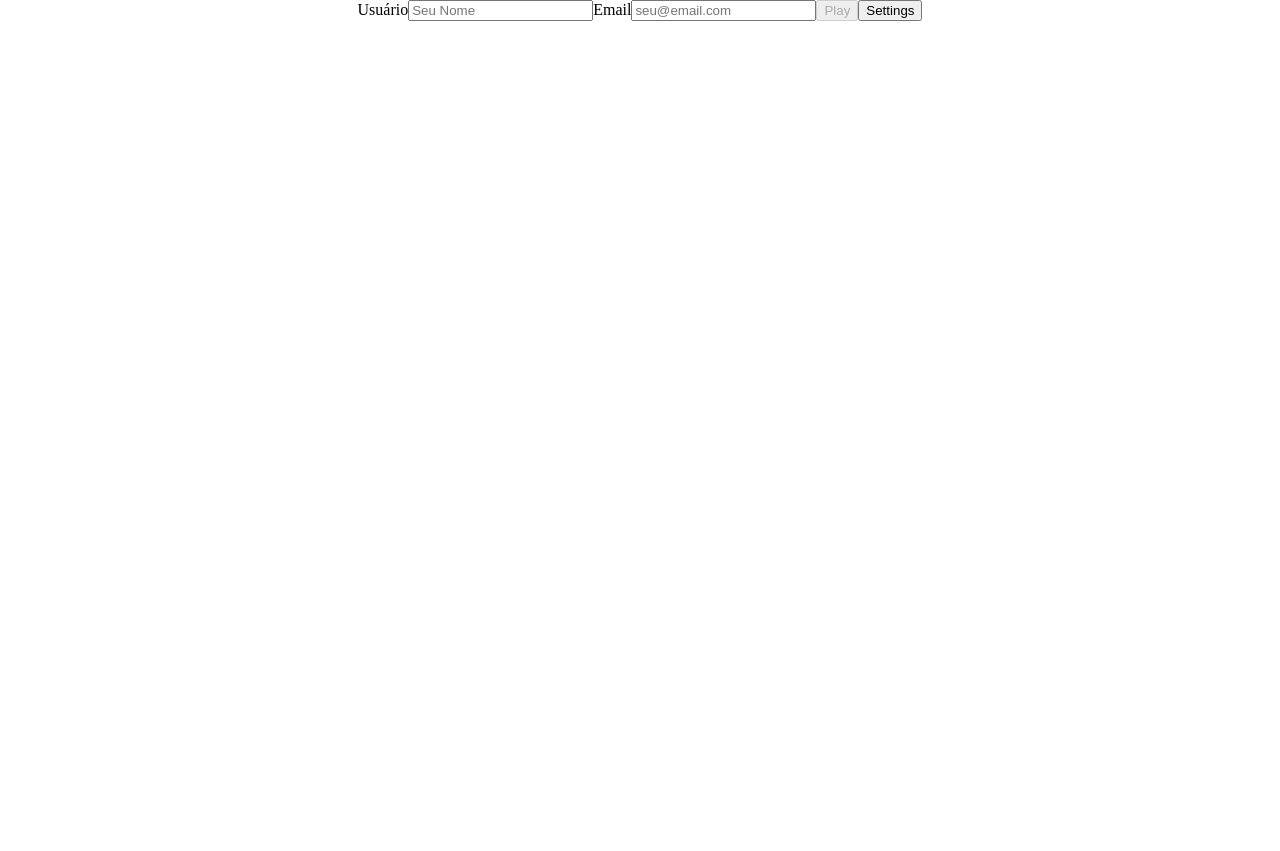
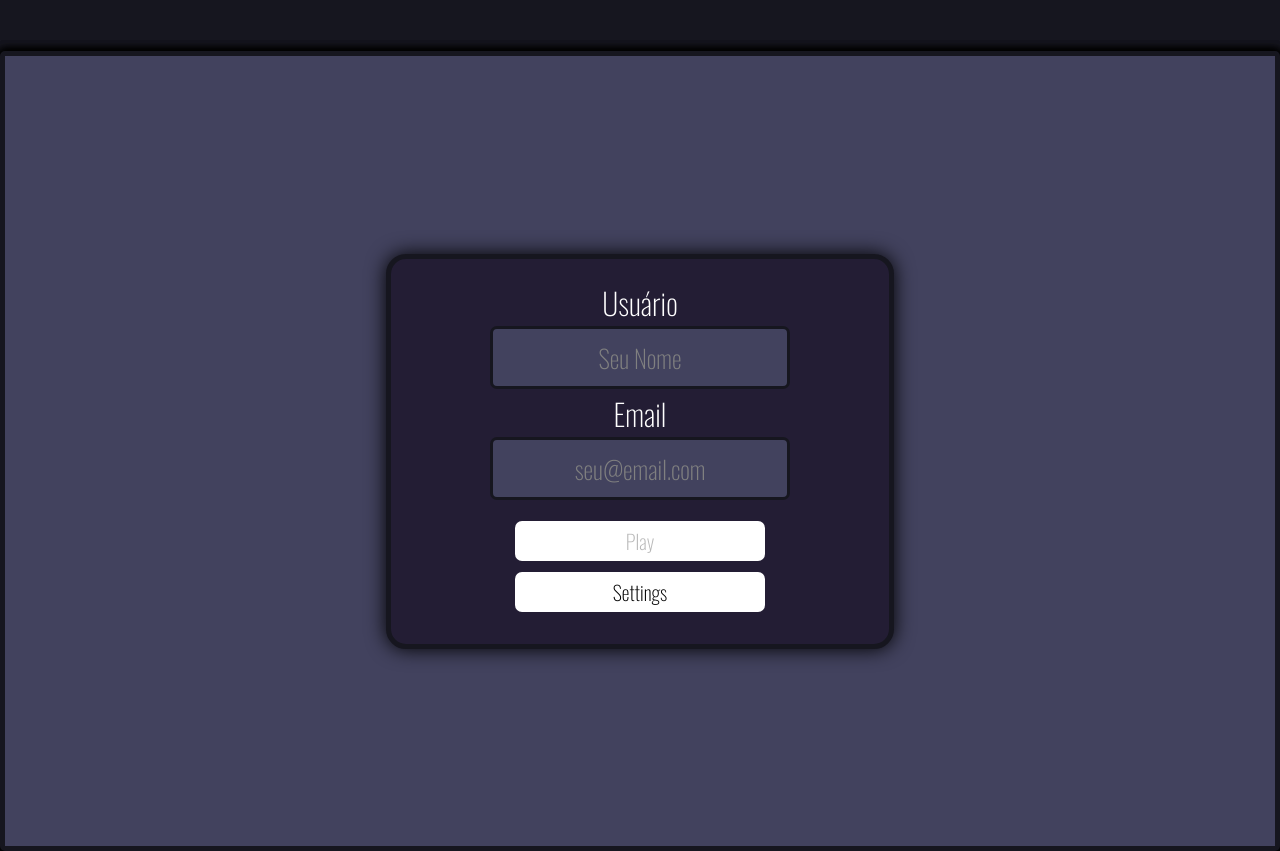
Before and after one commit to zTiagok/trybe-18.trivia, a React (Create React App) app: page / in a window 1280 px wide. Before the commit the page ends 800 px from the top, so only its background shows below. Built offline with nearby package versions, Linux system fonts and the light colour scheme.

Commit message:
Adição do CSS

```diff
--- a/src/App.css
+++ b/src/App.css
@@ -1,46 +1,302 @@
-body {
+@import url('https://fonts.googleapis.com/css2?family=Oswald:wght@200&display=swap') ;
+
+:root {
+
+  --green: rgb(6, 240, 15);
+
+  --background: rgb(22, 22, 31);
+
+  --foreground: rgb(66, 66, 94);
+
+  --details: rgb(35, 29, 52);
+}
+
+* {
   box-sizing: border-box;
+  font-family: Oswald , sans-serif;
   margin: 0;
   padding: 0;
 }
 
-.App {
-  text-align: center;
+body {
+  background-color: var(--background);
+  color: white;
+  user-select: none;
 }
 
-.App-logo {
-  height: 15vmin;
-  pointer-events: none;
+/* APP _____________________ */
+.App {
+  background-color: var(--foreground);
+  border: 5px solid var(--background);
+  border-radius: 5px;
+  box-shadow: 0 0 10px black , 0 0 10px black , 0 0 10px black , 0 0 10px black;
+  display: flex;
+  flex-direction: column;
+  height: 800px;
+  margin: auto;
+  margin-top: 4%;
+  max-height: 800px;
+  max-width: 1400px;
+
+  /* background-image: url(./images/TRYBE\ TRIVIA.png);
+  background-repeat: no-repeat;
+  background-size: cover;
+  background-position: center;
+  background-position-x: center; */
 }
 
-.red-border {
-  border: 1px solid red;
+#timer-countdown {
+  font-size: 50px;
 }
 
-.green-border {
-  border: 1px solid green;
+/* LOGIN_____________________ */
+#login-page {
+  height: 100%;
+  display: flex;
+  align-items: center;
+  justify-content: center;
 }
 
-@media ( prefers-reduced-motion : no-preference ) {
+#login-form {
+  align-items: center;
+  background-color: var(--details);
+  border: 5px solid var(--background);
+  box-shadow: 0 0 20px black;
+  border-radius: 20px;
+  display: flex;
+  flex-direction: column;
+  font-size: 30px;
+  height: 50%;
+  justify-content: space-evenly;
+  width: 40%;
+  padding-bottom: 20px;
+}
 
-  .App-logo {
-    animation: shake infinite 0.82s cubic-bezier(0.36, 0.07, 0.19, 0.97) both;
+#login-form input {
+  padding: 10px;
+  font-size: 25px;
+  text-align: center;
+  width: 300px;
+  color: white;
+  text-shadow: 0 0 5px white;
+  border-radius: 7px;
+  margin-top: -20px;
+  border: 3px solid var(--background);
+  background-color: var(--foreground);
+}
+
+#login-form input:focus {
+  background-color: white;
+  border: 3px solid var(--foreground);
+  outline: none;
+  color: black;
+  text-shadow: none;
+}
+
+#email-label {
+  margin-top: -20px;
+}
+
+#login-form button {
+  width: 250px;
+  padding: 5px;
+  margin-bottom: -10px;
+  font-size: 20px;
+  background-color: white;
+  border: none;
+  border-radius: 7px;
+}
+
+#btn-settings {
+  cursor: pointer;
+}
+
+#btn-play {
+  cursor: not-allowed;
+}
+
+#btn-play:not(:disabled) {
+  animation: shake 2s 0.5s;
+  animation-iteration-count: infinite;
+  cursor: pointer;
+}
+
+::placeholder {
+  color: grey;
+  text-shadow: none;
+}
+
+/* HEADER____________________ */
+header {
+  align-items: center;
+  background-color: var(--details);
+  border-bottom: 3px solid white;
+  border-radius: 0 0 5px 5px;
+  box-shadow: 0 4px 10px var(--background);
+  display: flex;
+  flex-grow: 0;
+  font-size: 30px;
+  justify-content: space-around;
+  padding-bottom: 40px;
+  padding-top: 40px;
+  text-shadow: 0 0 5px white;
+  width: 100%;
+}
+
+#header-user {
+  align-items: center;
+  display: flex;
+  flex-direction: row;
+  justify-content: left;
+  width: 300px;
+}
+
+#header-icon {
+  border-radius: 50px;
+  width: 40px;
+}
+
+#header-username {
+  margin-left: 10px;
+}
+
+#header-score {
+  display: flex;
+}
+
+#header-score-value {
+  margin-left: 8px;
+}
+
+/* GAME______________________ */
+#game-page {
+  display: flex;
+  flex-direction: column;
+  flex-grow: 1;
+  margin: auto;
+}
+
+#trivia-game {
+  align-items: center;
+  display: flex;
+  flex-direction: column;
+  height: 600px;
+  justify-content: space-evenly;
+  max-width: 600px;
+  width: 600px;
+}
+
+.trivia-category {
+  font-size: 60px;
+  margin-bottom: -10px;
+  text-align: center;
+  width: 800px;
+
+  /* background: linear-gradient(to right, var(--foreground) 0.1%, rgb(255, 255, 255) 50%, rgb(255, 255, 255) 60%, var(--foreground) 70%);
+  -webkit-background-clip: text;
+  -webkit-text-fill-color: transparent;
+  animation: shine 7s 0s infinite linear;
+  animation-fill-mode: forwards;
+  -webkit-text-size-adjust: none;
+  text-decoration: none;
+  white-space: nowrap; */
+}
+
+@keyframes shine {
+  0% {
+    background-position: 0;
+  }
+  50% {
+    background-position: 400px;
+  }
+  100% {
+    background-position: 800px;
   }
 }
 
-.App-header {
-  align-items: center;
-  background-color: #282c34;
-  color: white;
+.trivia-line {
+  background-image: linear-gradient(to right, var(--foreground), var(--details), var(--details), var(--details), var(--foreground));
+  border: none;
+  height: 5px;
+  width: 700px;
+}
+
+.trivia-text {
+  font-size: 30px;
+  text-align: center;
+  width: 1000px;
+}
+
+.trivia-answers {
   display: flex;
   flex-direction: column;
-  font-size: calc(10px + 2vmin);
-  justify-content: center;
-  min-height: 100vh;
 }
 
-.App-link {
-  color: #61dafb;
+.trivia-answers button {
+  border-radius: 5px;
+  font-size: 25px;
+  margin: 5px 0;
+  padding: 10px;
+  text-shadow: none;
+  transition: padding 1s 0s , font-size 0.5s 0s , text-shadow 0.5s 0.1s , background-color 0.5s 0s , color 0.5s 0s , border 1.5s 0s;
+  width: 700px;
+}
+
+.trivia-answers button:hover {
+  background-color: var(--details);
+  border: 3px solid white;
+  color: white;
+  cursor: pointer;
+  font-size: 35px;
+  padding: 20px;
+  position: relative;
+  text-shadow: 0 0 10px white , 0 0 10px white;
+  transition: padding 1s 0s , font-size 0.5s 0s , text-shadow 0.5s 0.1s , background-color 0.5s 0s , color 0.5s 0s , border 2s 0s , box-shadow 2s 0s;
+}
+
+
+.correct {
+  border: 3px solid var(--background);
+}
+
+.incorrect {
+  border: 3px solid var(--background);
+}
+
+.correct-answer-ok {
+  border: 3px solid var(--green);
+}
+
+.incorrect-answer-ok {
+  border: 3px solid red;
+}
+
+/* .correct-answer-nok {
+  border: 3px solid var(--green);
+}
+
+.incorrect-answer-nok {
+  border: 3px solid red;
+} */
+
+.trivia-next-question {
+  animation: shake 2s 0.5s;
+  animation-iteration-count: infinite;
+  background-color: var(--details);
+  border: 3px solid white;
+  border-radius: 5px;
+  box-shadow: 1px 7px 10px var(--background);
+  color: white;
+  cursor: pointer;
+  font-size: 18px;
+  margin: -10px auto;
+  padding: 5px;
+  text-shadow: 0 0 5px white;
+  width: 200px;
+}
+
+.trivia-next-question:hover {
+  background-color: var(--background);
 }
 
 @keyframes shake {
@@ -61,15 +317,3 @@ body {
     transform: translate3d(4px, 0, 0);
   }
 }
-
-.correct {
-  background-color: green;
-}
-
-.correct-answer-ok {
-  border: 3px solid rgb(6, 240, 15);
-}
-
-.incorrect-answer-ok {
-  border: 3px solid red;
-}
--- a/src/components/Header.jsx
+++ b/src/components/Header.jsx
@@ -42,13 +42,15 @@ class Header extends Component {
             { username || 'Usuário'}
           </p>
         </div>
-        <p id="header-score">Pontuação:</p>
-        <p
-          id="header-score"
-          data-testid="header-score"
-        >
-          { score }
-        </p>
+        <div id="header-score">
+          <p id="header-score-text">Pontuação:</p>
+          <p
+            id="header-score-value"
+            data-testid="header-score"
+          >
+            { score }
+          </p>
+        </div>
       </header>
     );
   }
--- a/src/components/Timer.jsx
+++ b/src/components/Timer.jsx
@@ -43,7 +43,7 @@ class Timer extends Component {
       });
     }
     return (
-      <div id="timer-countdown">{`00:${second}`}</div>
+      <div id="timer-countdown">{ second }</div>
     );
   }
 }
--- a/src/pages/Game.jsx
+++ b/src/pages/Game.jsx
@@ -103,7 +103,7 @@ class Game extends Component {
 
   render() {
     const { APIcode, APIresults, APIanswers, currentCategory, nextCategory } = this.state;
-    const { history } = this.props;
+    const { history, timer } = this.props;
     const errorNumber = 3;
     const showFeedback = 5;
 
@@ -156,6 +156,8 @@ class Game extends Component {
           { nextCategory
             && nextCategoryButton}
 
+          { timer <= 0 && nextCategoryButton }
+
           {currentCategory >= showFeedback
             && <Feedback history={ history } />}
           {/* history.push('/feedback') */}
@@ -168,13 +170,15 @@ class Game extends Component {
 Game.propTypes = {
   history: propTypes.shape({ push: propTypes.func }),
   sendScore: propTypes.func.isRequired,
+  timer: propTypes.func.isRequired,
 };
 
 Game.defaultProps = {
   history: propTypes.shape({}),
 };
 
-const mapStateToProps = () => ({
+const mapStateToProps = (state) => ({
+  timer: state.timer.time,
 });
 
 const mapDispatchToProps = (dispatch) => ({
--- a/src/pages/Ranking.jsx
+++ b/src/pages/Ranking.jsx
@@ -1,5 +1,6 @@
 import React, { Component } from 'react';
 import PropTypes from 'prop-types';
+import GoHome from '../components/GoHome';
 
 class Ranking extends Component {
   redirect = () => {
@@ -10,6 +11,7 @@ class Ranking extends Component {
   render() {
     const dataRanking = JSON.parse(localStorage.getItem('ranking'));
     const rankingOrder = dataRanking.sort((a, b) => b.score - a.score);
+    const { history } = this.props;
     const getDataGame = rankingOrder.map(({ name, score, hashCode }, index) => (
       <div key={ index }>
         <p data-testid={ `player-name-${index}` }>{ name }</p>
@@ -21,12 +23,10 @@ class Ranking extends Component {
     return (
       <div data-testid="ranking-title">
         <h2>Ranking</h2>
+        <GoHome history={ history } />
         <div>
           {getDataGame}
         </div>
-        <button type="button" data-testid="btn-go-home" onClick={ this.redirect }>
-          Go-Home
-        </button>
       </div>
     );
   }
```
